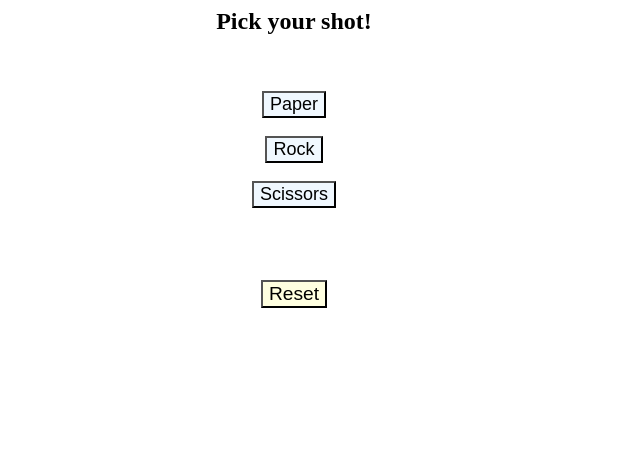
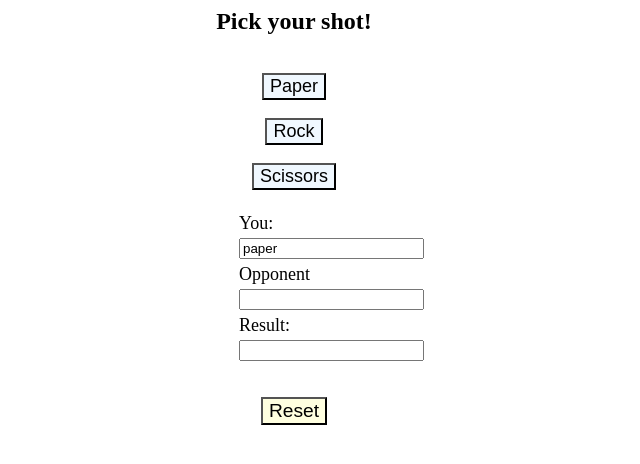
Before and after one commit to comp426-2023-spring/e02-YinuoLiu0708, a website: page public/game-rps.html in a window 1280 px wide. Both pictures are taken after a click on the button "Paper". Shown: the whole page, without its empty margins (346-986 px from the left). Drawn offline with Linux system fonts and the light colour scheme; no server answers.

Commit message:
debug fetch(url) and decode json

```diff
--- a/public/game-rps.html
+++ b/public/game-rps.html
@@ -7,15 +7,27 @@
     </head>
     <body>
         <h2>Pick your shot!</h2>
-        <br><br>
+        <br>
         <button type="button" class="shot" onclick="choose('paper')">Paper</button>
         <br><br>
         <button type="button" class="shot" onclick="choose('rock')">Rock</button>
         <br><br>
         <button type="button" class="shot" onclick="choose('scissors')">Scissors</button>
         <br><br>
-        <br><br><br>
 
+        <form class="rps">
+            <label class="rps">You: </label>
+            <input type="text" id="shot" readonly>
+            <br>
+            <label class="rps">Opponent</label>
+            <input type="text" id="opponent-shot" readonly>
+            <br>
+            <label class="rps">Result: </label>
+            <input type="text" id="result" readonly>
+            <br>
+        </form>
+
+        <br><br>
         <button type="button" class="function" onclick="home()">Reset</button>
     </body>
 
--- a/public/scripts.js
+++ b/public/scripts.js
@@ -2,20 +2,19 @@
 // check out the coin-server example from a previous COMP 426 semester.
 // https://github.com/jdmar3/coinserver
 
+var game;
+var baseurl = window.location.href + 'app/';
 
 async function play(){
     var rps = document.getElementById('rps');
     var rpsls = document.getElementById('rpsls');
     var opponent = document.getElementById('opponent');
-    var game;
 
     if (rps.checked){
         game = 'rps';
     } else {
         game = 'rpsls';
     }
-
-    const url = window.location.href + 'app/' + game + '/play'
 
     if (opponent.checked && rps.checked){
         window.location.href = "game-rps.html";
@@ -24,11 +23,21 @@ async function play(){
     if (opponent.checked && rpsls.checked){
         window.location.href = "game-rpsls.html";
     }
-
 }
 
 async function choose(shot){
+    document.getElementById('shot').value = shot;
 
+    url = baseurl + game + '/play' + '/' + shot;
+
+    let response = await fetch(url);
+    let data = await response.json();
+
+    opponent_shot = data.opponent;
+    result = data.result;
+
+    document.getElementById('opponent-shot').value = opponent_shot;
+    document.getElementById('result').value = result;
 }
 
 function viewRules(){
--- a/public/styles.css
+++ b/public/styles.css
@@ -3,11 +3,22 @@ header{
     text-align: center;
 }
 
-label{
+form{
+    text-align: center;
+}
+
+.home{
     font-size: larger;
     line-height: 30px;
-    text-align: center;
+}
 
+.rps{
+    display: inline-block;
+    width: 100px;
+    font-size: large;
+    line-height: 30px;
+    text-align: left;
+    margin-right: 10px;
 }
 
 body{
```
Also changed, not shown: public/index.html (+3 -3 lines).
